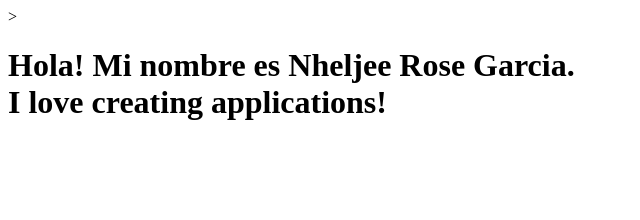
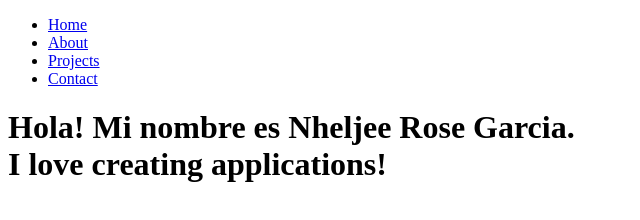
Before and after one commit to garcian5/nheljee-portfolio, a plain HTML site: page index.html in a window 1280 px wide. Shown: the whole page, without its empty margins (0-640 px from the left). Drawn offline with Linux system fonts and the light colour scheme.

Commit message:
added unordered list of navigation links

```diff
--- a/index.html
+++ b/index.html
@@ -13,11 +13,16 @@
   </head>
 
   <body>
-    <!--Header component-->>
+    <!--Header component-->
     <header>
       <!--navigation buttons section-->
       <nav>
-
+        <ul>
+          <li><a href="#home">Home</a></li>
+          <li><a href="#about">About</a></li>
+          <li><a href="#projects">Projects</a></li>
+          <li><a href="#contact">Contact</a></li>
+        </ul>
       </nav>
 
       <!--Box that floats over header img-->
```
